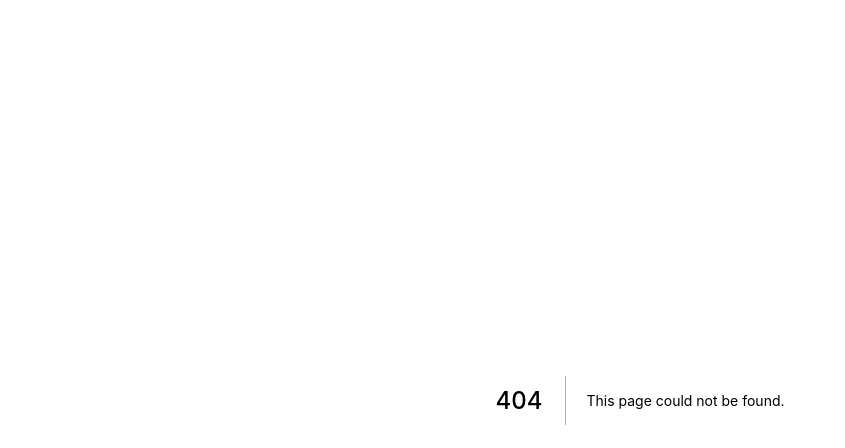
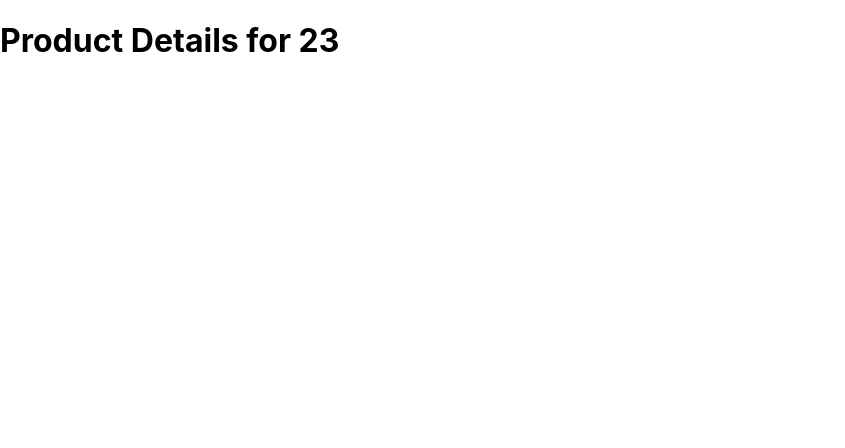
Before and after one commit to neelxie/next-app, a Next.js app: page /product/23 in a window 1280 px wide. Before the commit this address had no page. Shown: the top 448 px of the page, without its empty margins (0-845 px from the left). Built offline with nearby package versions, Linux system fonts and the light colour scheme.

Commit message:
Add dynamic routing

```diff
--- /dev/null
+++ b/pages/product/[productId].js
@@ -0,0 +1,12 @@
+import React from "react";
+import { useRouter } from "next/router";
+
+export default function ProductDetail() {
+  const router = useRouter();
+  const { productId } = router.query;
+  return (
+    <div>
+      <h1>Product Details for {productId}</h1>
+    </div>
+  );
+}
```
Also changed, not shown: pages/product/index.js (added, +11 -0 lines).
